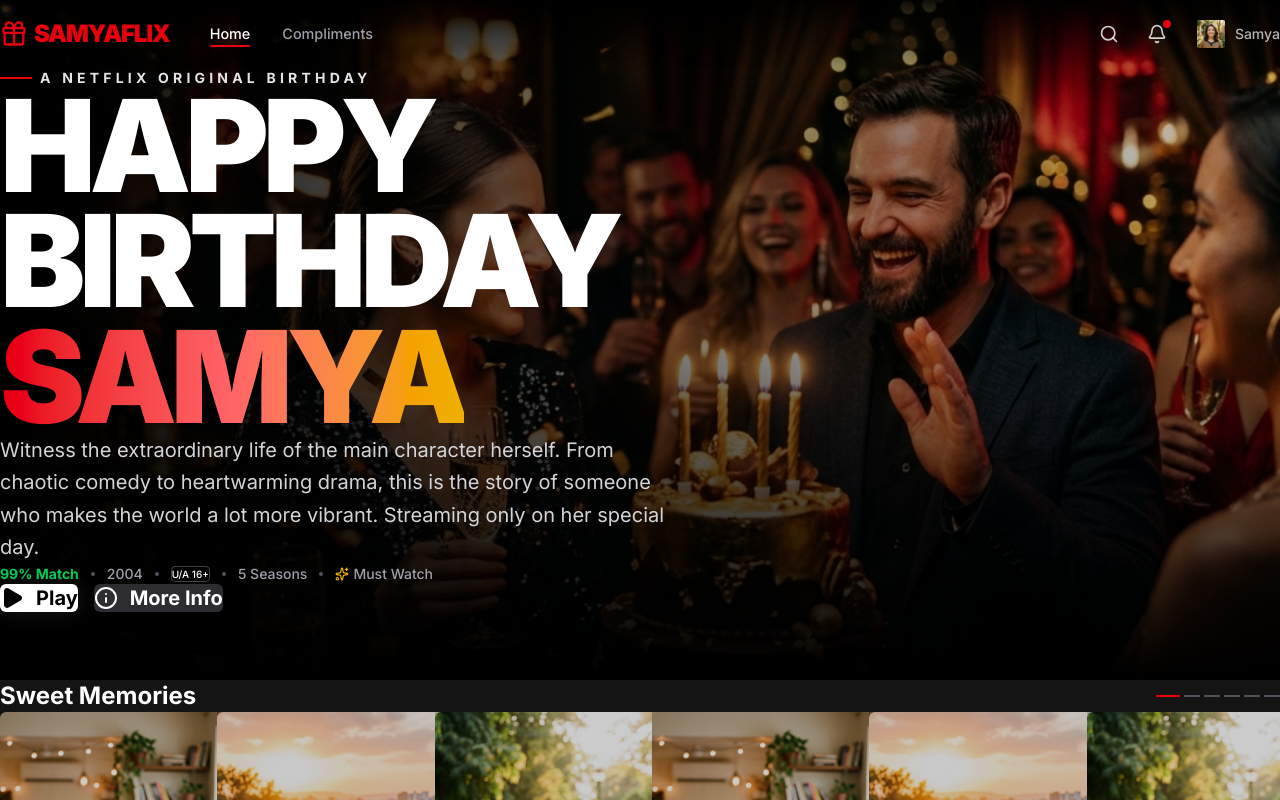
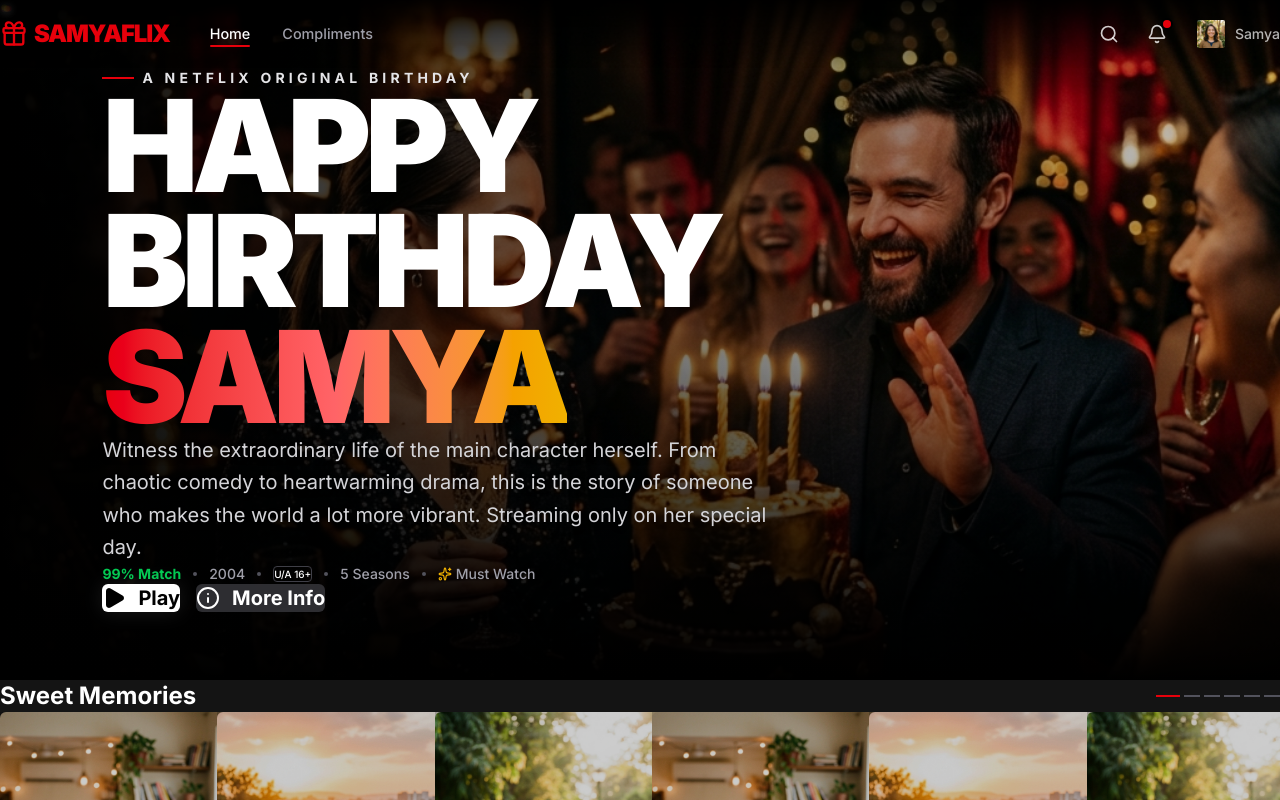
Before and after one commit to AchintyaRajput/birthday-website, a React (Vite) app: page / in a window 1280 px wide. Both pictures are taken after a click on the button "Samya". Shown: the top 800 px of the page. Built offline with nearby package versions, Linux system fonts and the light colour scheme.

Commit message:
fix: force layout fixes with inline styles to prevent overlap

```diff
--- a/src/components/HeroSection.jsx
+++ b/src/components/HeroSection.jsx
@@ -51,7 +51,10 @@
       </div>
 
       {/* Content */}
-      <div className="relative z-10 h-full w-full flex items-center px-8 sm:px-20 lg:px-32">
+      <div
+        className="relative z-10 h-full w-full flex items-center"
+        style={{ paddingLeft: '8%', paddingRight: '8%' }}
+      >
         <div className="max-w-[850px]">
           {/* Subtitle Tag */}
           <motion.div
--- a/src/views/ComplimentsPage.jsx
+++ b/src/views/ComplimentsPage.jsx
@@ -40,7 +40,8 @@
 
       {/* Page Header */}
       <div
-        className="pb-12 pt-[220px] px-8 sm:px-16 lg:px-24"
+        className="pb-12"
+        style={{ paddingTop: '280px', paddingLeft: '8%', paddingRight: '8%' }}
       >
         <motion.div
           initial={{ opacity: 0, x: -20 }}
@@ -61,7 +62,10 @@
       </div>
 
       {/* Card Grid */}
-      <div className="px-8 sm:px-16 lg:px-24 pb-24">
+      <div
+        className="pb-24"
+        style={{ paddingLeft: '8%', paddingRight: '8%' }}
+      >
         <div className="grid grid-cols-1 md:grid-cols-2 xl:grid-cols-3 gap-8">
           {compliments.map((compliment, index) => (
             <motion.div
@@ -86,7 +90,8 @@
         initial={{ opacity: 0 }}
         whileInView={{ opacity: 1 }}
         viewport={{ once: true }}
-        className="pb-24 px-8 sm:px-16 lg:px-24 text-center"
+        className="pb-24 text-center"
+        style={{ paddingLeft: '8%', paddingRight: '8%' }}
       >
         <div className="inline-flex items-center gap-6 bg-zinc-900 border border-zinc-800 rounded-2xl px-8 py-6 shadow-2xl">
           <div className="w-16 h-16 rounded-full bg-red-600 flex items-center justify-center text-3xl shadow-[0_0_20px_rgba(229,9,20,0.4)]">
```
